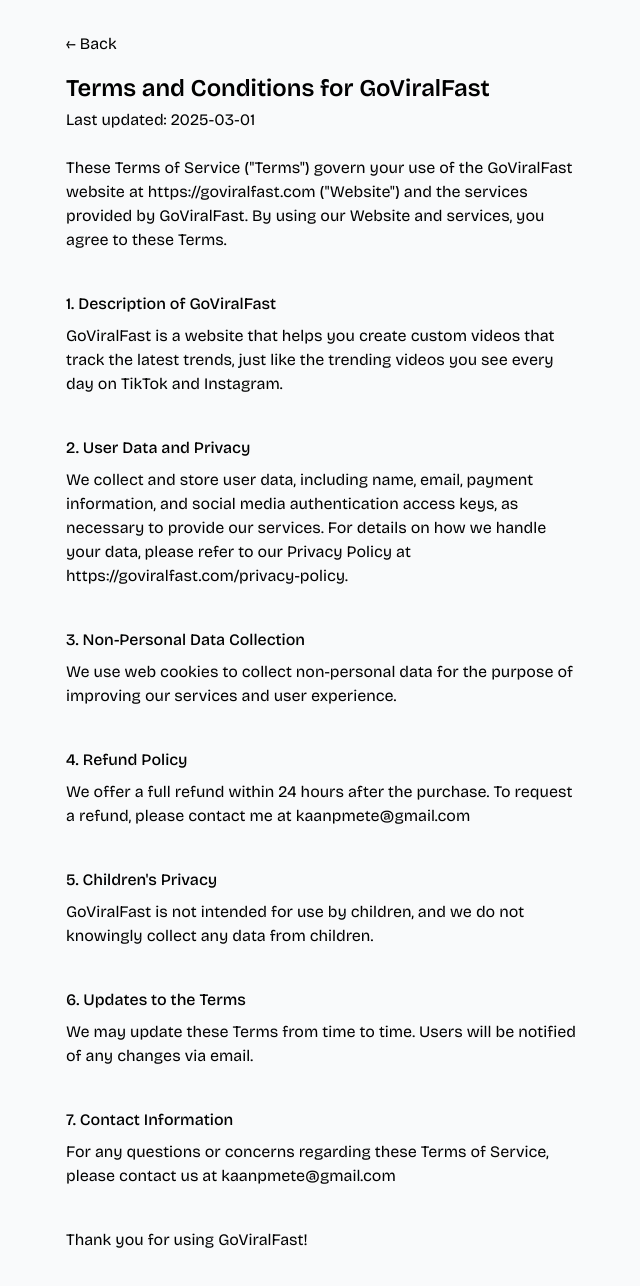
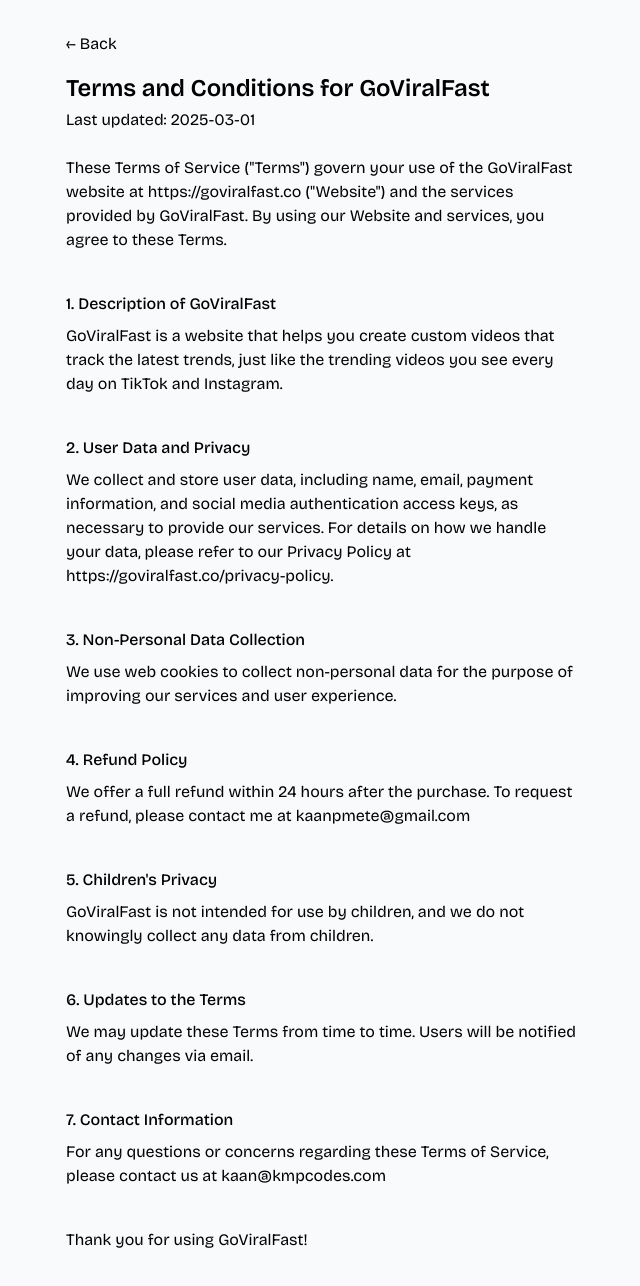
Before and after one commit to kaanmetep/goviralfast, a Next.js app: page /tos in a window 1280 px wide. Shown: the top 1286 px of the page, without its empty margins (318-958 px from the left). Built offline with nearby package versions, Linux system fonts and the light colour scheme.

Commit message:
minor changes

```diff
--- a/app/layout.js
+++ b/app/layout.js
@@ -12,20 +12,20 @@
   openGraph: {
     type: "website",
     locale: "en_US",
-    // url: "https://goviralfast.com/", CHANGE HERE
+    url: "https://goviralfast.co",
     siteName: "GoViralFast",
     title: "GoViralFast - Create Viral Videos in Minutes",
     description:
       "Turn ideas into trending videos. Easy templates, fast editing, instant sharing.",
   },
-  // robots: "index, follow",
-  // canonical: "https://goviralfast.com",
-  // alternates: {
-  //   canonical: "https://goviralfast.com",
-  //   languages: {
-  //     "en-US": "https://goviralfast.com",
-  //   },
-  // }, // CHANGE HERE
+  robots: "index, follow",
+  canonical: "https://goviralfast.co",
+  alternates: {
+    canonical: "https://goviralfast.co",
+    languages: {
+      "en-US": "https://goviralfast.co",
+    },
+  },
 };
 
 const bric = Bricolage_Grotesque({
--- a/app/privacy-policy/page.js
+++ b/app/privacy-policy/page.js
@@ -19,7 +19,7 @@
           Thank you for using GoViralFast ("we," "us," or "our"). This Privacy
           Policy outlines how we collect, use, and protect your personal and
           non-personal information when you use our website located at
-          https://goviralfast.com (the "Website").
+          https://goviralfast.co (the "Website").
         </p>
         <p className="mt-6">
           By accessing or using the Website, you agree to the terms of this
@@ -99,7 +99,7 @@
             <h2 className="font-medium">6. Contact Information</h2>
             <p className="mt-2">
               If you have any questions, concerns, or requests related to this
-              Privacy Policy, you can contact us at: Email: kaanpmete@gmail.com
+              Privacy Policy, you can contact us at: Email: kaan@kmpcodes.com
             </p>
           </li>
           <li>
--- a/app/tos/page.js
+++ b/app/tos/page.js
@@ -17,7 +17,7 @@
         <p className="mt-1 ">Last updated: 2025-03-01 </p>
         <p className=" mt-6">
           These Terms of Service ("Terms") govern your use of the GoViralFast
-          website at https://goviralfast.com ("Website") and the services
+          website at https://goviralfast.co ("Website") and the services
           provided by GoViralFast. By using our Website and services, you agree
           to these Terms.
         </p>
@@ -37,7 +37,7 @@
               information, and social media authentication access keys, as
               necessary to provide our services. For details on how we handle
               your data, please refer to our Privacy Policy at
-              https://goviralfast.com/privacy-policy.
+              https://goviralfast.co/privacy-policy.
             </p>
           </li>
           <li>
@@ -72,7 +72,7 @@
             <h2 className="font-medium">7. Contact Information</h2>
             <p className="mt-2">
               For any questions or concerns regarding these Terms of Service,
-              please contact us at kaanpmete@gmail.com
+              please contact us at kaan@kmpcodes.com
             </p>
           </li>
         </ul>
--- a/components/DashboardSidebar.jsx
+++ b/components/DashboardSidebar.jsx
@@ -28,7 +28,7 @@
 
         <div className=" mt-4 md:mt-auto flex flex-col items-end md:items-center absolute md:relative top-0 right-0">
           <a
-            href="mailto:kaanpmete@gmail.com"
+            href="mailto:kaan@kmpcodes.com"
             className="text-xs md:text-sm underline text-blue-700 "
           >
             Contact via e-mail
--- a/components/Footer.jsx
+++ b/components/Footer.jsx
@@ -81,9 +81,10 @@
             >
               Contact via e-mail
             </a>
-            <p className="text-gray-500 text-xs">
+            <p className="text-gray-500 text-xs mb-4">
               I'll get back to you within 24 hours!
             </p>
+            <p className="text-gray-500 text-xs">kaan@kmpcodes.com</p>
           </div>
         </div>
       </div>
```
